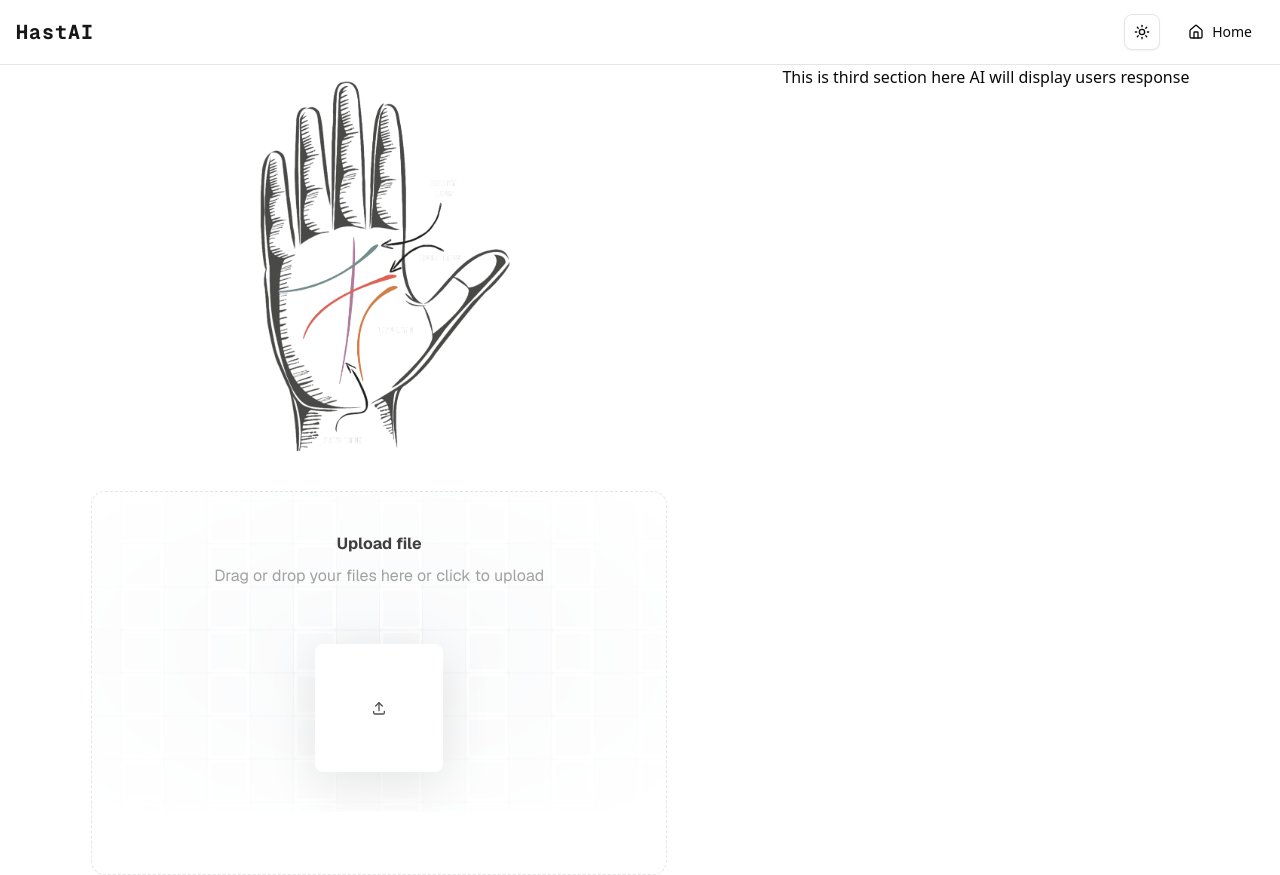
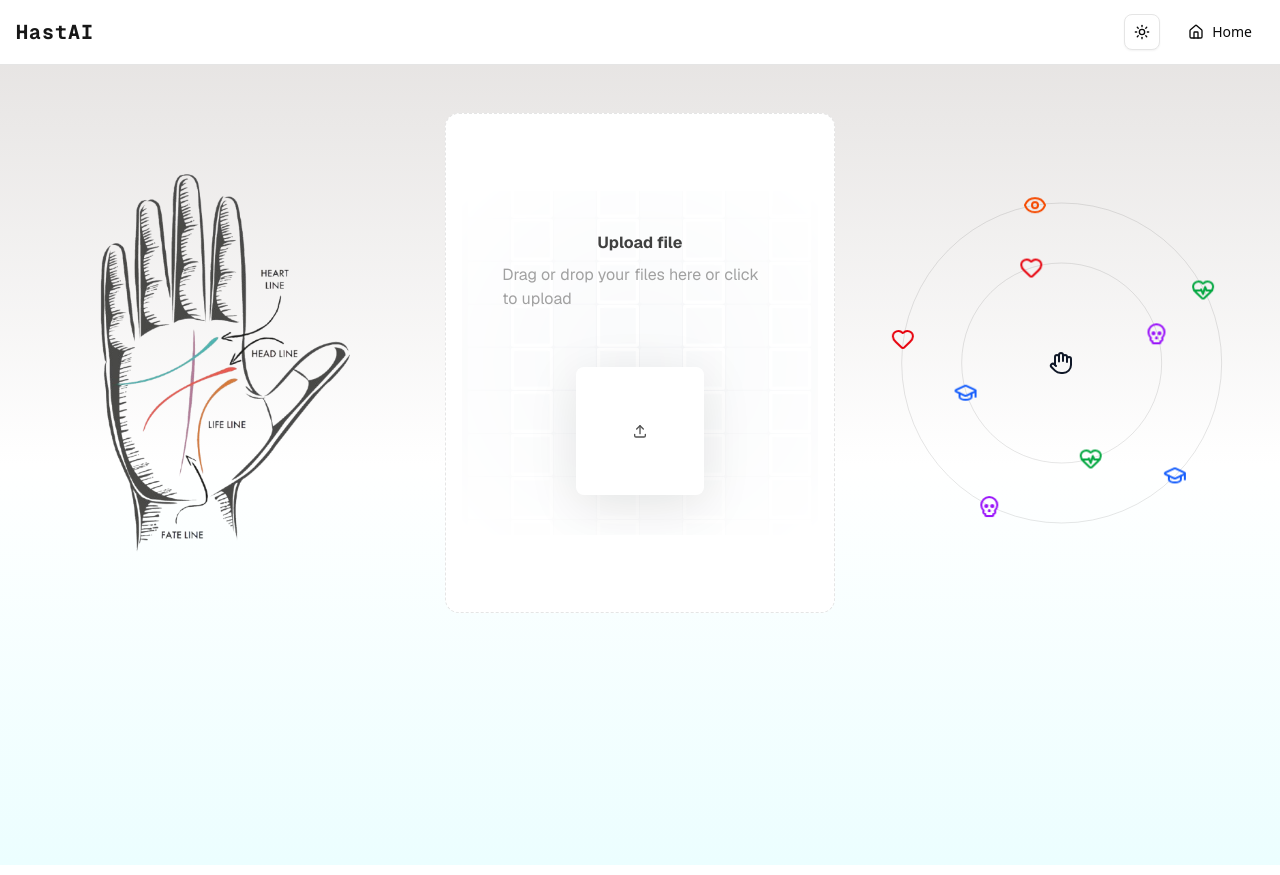
Before and after one commit to Adamya-Gupta/HastAI-PalmReader, a Next.js app: page /readings in a window 1280 px wide. Built offline with nearby package versions, Linux system fonts and the light colour scheme.

Commit message:
ui updates

```diff
--- a/src/app/globals.css
+++ b/src/app/globals.css
@@ -41,6 +41,15 @@
   --radius-md: calc(var(--radius) - 2px);
   --radius-lg: var(--radius);
   --radius-xl: calc(var(--radius) + 4px);
+  --animate-orbit: orbit calc(var(--duration)*1s) linear infinite;
+  @keyframes orbit {
+  0% {
+    transform: rotate(calc(var(--angle) * 1deg)) translateY(calc(var(--radius) * 1px)) rotate(calc(var(--angle) * -1deg));
+    }
+  100% {
+    transform: rotate(calc(var(--angle) * 1deg + 360deg)) translateY(calc(var(--radius) * 1px)) rotate(calc((var(--angle) * -1deg) - 360deg));
+    }
+  }
 }
 
 :root {
--- a/src/app/page.tsx
+++ b/src/app/page.tsx
@@ -9,6 +9,7 @@ import { motion } from "framer-motion";
 import HandModel from "./_components/HandModel";
 import Lookup from "./data/Lookup";
 import { useEffect, useState } from "react";
+import Link from "next/link";
 
 export default function LandingPage() {
   const { theme } = useTheme();
@@ -22,36 +23,38 @@ export default function LandingPage() {
       className={`min-h-screen transition-colors duration-500 ${
         mounted && theme === "dark"
           ? "bg-gradient-to-b from-gray-900 via-black to-gray-950 text-white"
-          : "bg-gradient-to-b from-purple-200 via-white to-blue-100 text-gray-900"
+          : "bg-gradient-to-b from-stone-200 via-white to-cyan-50 text-gray-900"
       }`}
     >
 
 
       {/* Hero Section */}
-      <section className="flex flex-col lg:flex-row items-center justify-between px-8 py-20 max-w-7xl mx-auto">
+      <section className="flex flex-col lg:flex-row items-center justify-between px-8 lg:py-20 max-w-7xl mx-auto ">
         {/* Text */}
-        <div className="flex-1 text-center lg:text-left mb-12 lg:mb-0 space-y-6">
+        <div className="flex-1 text-center lg:text-left md:mb-12 lg:mb-0 space-y-6">
           <motion.h1
             initial={{ opacity: 0, y: -30 }}
             animate={{ opacity: 1, y: 0 }}
             transition={{ duration: 0.8 }}
             className="text-5xl lg:text-7xl font-extrabold leading-tight tracking-tight"
           >
-            Decode Your <span className="text-blue-500">Future</span> <br />
-            from Your <span className="text-orange-400">Palm</span>
+            Decode Your <span className="text-teal-600">Future</span> <br />
+            from Your <span className="text-stone-500">Palm</span>
           </motion.h1>
 
           <p className="text-lg md:text-xl text-gray-400 max-w-xl mx-auto lg:mx-0">
             Upload your palm image and let our AI unravel mysteries of your destiny, relationships, career, and life path.
           </p>
 
-          <Button size="lg" className="mt-6">
-            Upload Your Palm
+          <Link href="/readings">
+          <Button size="lg" className="mt-6 rounded-2xl font-medium text-lg cursor-pointer">
+             Try Now
           </Button>
+          </Link>
         </div>
 
         {/* 3D Hand */}
-        <div className=" h-[450px] flex items-center xl:mr-20">
+        <div className=" h-[450px] hidden md:flex items-center xl:mr-20">
          <HandModel/>
         </div>
       </section>
--- a/src/app/readings/page.tsx
+++ b/src/app/readings/page.tsx
@@ -1,14 +1,16 @@
 "use client";
-import React, { useState } from "react";
+import React, { useEffect, useState } from "react";
 import axios from "axios";
 import { FileUpload } from "@/components/ui/file-upload";
 import Image from "next/image";
+import { useTheme } from "next-themes";
+import { OrbitingCircles } from "@/components/magicui/orbiting-circles";
+import { CircleHelp, Eye, GraduationCap, Hand, Heart, HeartPulse, Skull, Smile } from "lucide-react";
 
 
 export default function Readings() {
-
   const [files, setFiles] = useState<File[]>([]);
-  const [aiResponse, setAiResponse] = useState<any>(null); // to store the JSON response
+  const [aiResponse, setAiResponse] = useState<any>(null);
   const [loading, setLoading] = useState(false);
 
   const handleFileUpload = async (files: File[]) => {
@@ -37,43 +39,125 @@ export default function Readings() {
     }
   };
 
+  const { theme } = useTheme();
+  const [mounted, setMounted] = useState(false);
+  useEffect(() => setMounted(true), []);
+
+  const headings = [
+    "Fate line",
+    "Head line",
+    "Life line",
+    "Career",
+    "Love",
+    "Future",
+    "Summary",
+  ];
+
+  const Icons = {
+
+    eye: () => (
+      <Eye className="text-orange-600 dark:text-black"/>
+    ),
+    life: () => (
+      <HeartPulse className="text-green-600 dark:text-black" />
+    ),
+    study: () => (
+      <GraduationCap className="text-blue-600 dark:text-black"/>
+    ),
+    heart: () => (
+      <Heart className="text-red-600 dark:text-black" />
+    ),
+    fate: () => (
+      <Skull className="text-purple-600 dark:text-black"/>
+    )
+  };
+
   return (
-    <div className="grid grid-cols-1 lg:grid-cols-10 gap-6">
-
-      {/* MIDDLe section */}
-      <div className="lg:col-span-6">
-
-        <div className=" dark:bg flex items-center justify-center rounded-xl min-h-96">
-          <Image src='/DarkLines-Photoroom.png' alt="handimage" width={300} height={100} />
+    <div
+      className={`min-h-screen ${mounted && theme === "dark"
+          ? "bg-gradient-to-b from-gray-900 via-black to-gray-950 text-white"
+          : "bg-gradient-to-b from-stone-200 via-white to-cyan-50 text-gray-900"
+        }`}
+    >
+      <div
+        className="grid grid-cols-1 lg:grid-cols-3 gap-8 px-6 py-12 max-w-7xl mx-auto"
+      >
+        {/* Left Section */}
+        <div className="flex items-center justify-center ">
+          {mounted && theme === "dark"?
+          (<Image
+            src="/HandLines.png"
+            alt="handimage"
+            width={300}
+            height={100}
+            className="rounded-xl bg-gray-300 border"
+          />):(
+            <Image
+            src="/HandLines.png"
+            alt="handimage"
+            width={300}
+            height={100}
+            className="rounded-xl"/>
+          )}
         </div>
 
-
-        <div className="w-full max-w-xl mx-auto mt-10 min-h-96 border border-dashed bg-white dark:bg-black border-neutral-200 dark:border-neutral-800 rounded-xl">
+        {/* Middle Section */}
+        <div className="w-full max-w-xl mx-auto border border-dashed bg-white dark:bg-gray-900 border-neutral-200 dark:border-neutral-800 rounded-xl p-4 flex flex-col justify-center">
           <FileUpload onChange={handleFileUpload} />
         </div>
 
-      </div>
+        {/* Right Section */}
+        <div className="sticky top-20">
+          {loading && (
+            <p className="text-center font-semibold text-lg">
+              Loading AI Response...
+            </p>
+          )}
 
-      {/* ThIRD Section */}
-      {/* <div className="hidden lg:block lg:col-span-4 sticky top-20"> */}
-      <div className="lg:block lg:col-span-4  sticky top-20">
+          {!loading && aiResponse && (
+            <div className="p-4 bg-white dark:bg-black border rounded space-y-4">
+              <h3 className="text-xl font-bold mb-4 text-center">AI Palm Reading</h3>
+              {headings.map((heading) => (
+                aiResponse[heading] && (
+                  <div key={heading} className="border-b pb-2">
+                    <h4 className="font-semibold text-lg mb-1">{heading}</h4>
+                    <p className="text-sm text-gray-700 dark:text-gray-300">
+                      {aiResponse[heading]}
+                    </p>
+                  </div>
+                )
+              ))}
+            </div>
+          )}
 
-        {loading && <p>Loading AI Response...</p>}
+          {!loading && !aiResponse && (
+            <>
 
-        {!loading && aiResponse && (
-          <div className="p-4 bg-white dark:bg-black border rounded">
-            <h3 className="text-lg font-bold mb-2">AI Palm Reading:</h3>
-            <pre className="text-sm whitespace-pre-wrap">
-              {JSON.stringify(aiResponse, null, 2)}
-            </pre>
-          </div>
-        )}
-
-        {!loading && !aiResponse && <p>This is third section here AI will display users response</p>}
+             <div className="relative flex h-[500px] w-full flex-col items-center justify-center overflow-hidden">
+                {/* Outer Circle */}
+                <OrbitingCircles iconSize={40} className="dark:bg-teal-400">
+                  <Icons.heart />
+                  <Icons.eye />
+                  <Icons.life />
+                  <Icons.study />
+                  <Icons.fate />
+                </OrbitingCircles>
+                <Hand />
+                {/* Inner Circle */}
+                <OrbitingCircles iconSize={30} radius={100} reverse speed={2} className="dark:bg-green-400 ">
+                  <Icons.heart />
+                  <Icons.fate />
+                  <Icons.life />
+                  <Icons.study />
+                </OrbitingCircles>
+              </div>
 
 
+            </>
+
+          )}
+        </div>
       </div>
-
     </div>
   );
 }
--- /dev/null
+++ b/src/components/magicui/orbiting-circles.tsx
@@ -0,0 +1,71 @@
+import { cn } from "@/lib/utils";
+import React from "react";
+
+export interface OrbitingCirclesProps
+  extends React.HTMLAttributes<HTMLDivElement> {
+  className?: string;
+  children?: React.ReactNode;
+  reverse?: boolean;
+  duration?: number;
+  delay?: number;
+  radius?: number;
+  path?: boolean;
+  iconSize?: number;
+  speed?: number;
+}
+
+export function OrbitingCircles({
+  className,
+  children,
+  reverse,
+  duration = 20,
+  radius = 160,
+  path = true,
+  iconSize = 30,
+  speed = 1,
+  ...props
+}: OrbitingCirclesProps) {
+  const calculatedDuration = duration / speed;
+  return (
+    <>
+      {path && (
+        <svg
+          xmlns="http://www.w3.org/2000/svg"
+          version="1.1"
+          className="pointer-events-none absolute inset-0 size-full"
+        >
+          <circle
+            className="stroke-black/10 stroke-1 dark:stroke-white/10"
+            cx="50%"
+            cy="50%"
+            r={radius}
+            fill="none"
+          />
+        </svg>
+      )}
+      {React.Children.map(children, (child, index) => {
+        const angle = (360 / React.Children.count(children)) * index;
+        return (
+          <div
+            style={
+              {
+                "--duration": calculatedDuration,
+                "--radius": radius,
+                "--angle": angle,
+                "--icon-size": `${iconSize}px`,
+              } as React.CSSProperties
+            }
+            className={cn(
+              `absolute flex size-[var(--icon-size)] transform-gpu animate-orbit items-center justify-center rounded-full`,
+              { "[animation-direction:reverse]": reverse },
+              className,
+            )}
+            {...props}
+          >
+            {child}
+          </div>
+        );
+      })}
+    </>
+  );
+}
```
